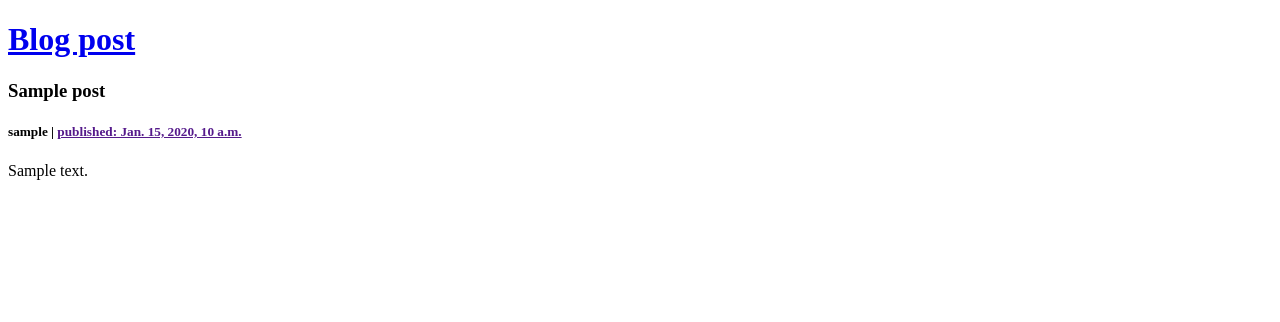
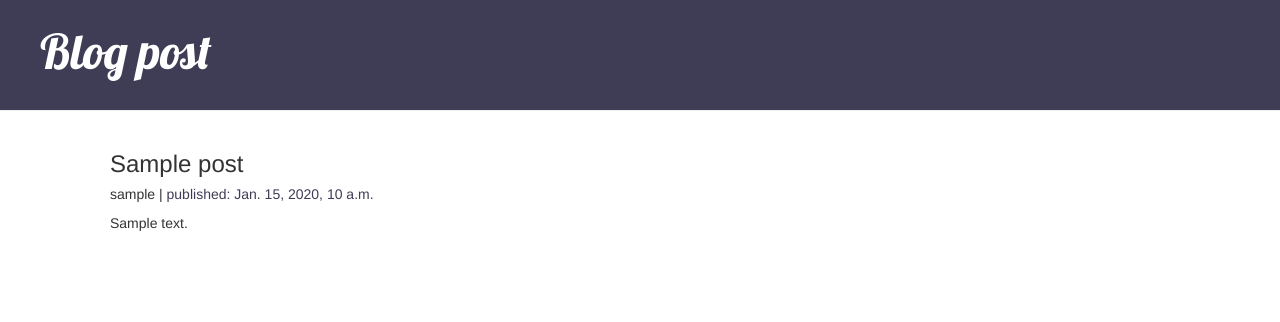
Before and after one commit to oussamabonnor1/Django-basic-blog, a Django app: page / in a window 1280 px wide. Shown: the top 322 px of the page. Run offline with Django 3.2, Linux system fonts and the light colour scheme; tables that the repository leaves empty hold one stand-in row (values such as "Sample post"); some libraries are stand-ins or nearby versions.

Commit message:
adding post lists and post details in views and templates

```diff
--- /dev/null
+++ b/blog/static/css/blog.css
@@ -0,0 +1,47 @@
+.page-header{
+    padding: 5px 0px 20px 40px;
+    background-color: #3F3D56;
+    color: #FFFFFF;
+    margin-top: 0px;
+}
+
+.page-header h1, .page-header h1 a, .page-header h1 a:visited, .page-header h1 a:active {
+    color: #ffffff;
+    font-size: 36pt;
+    text-decoration: none;
+}
+
+.content{
+    margin-left: 40px;
+}
+
+.date {
+    color: #828282;
+}
+
+.save {
+    float: right;
+}
+
+.post-form textarea, .post-form input {
+    width: 100%;
+}
+
+.top-menu, .top-menu:hover, .top-menu:visited {
+    color: #ffffff;
+    float: right;
+    font-size: 26pt;
+    margin-right: 20px;
+}
+
+.post{
+    margin-bottom: 70px;
+}
+
+h1 a{
+    color: #3F3D56;
+    font-family: 'Lobster';
+}
+h5 a, h5 a:visited{
+    color: #3F3D56;
+}
--- /dev/null
+++ b/blog/templates/blog/base.html
@@ -0,0 +1,28 @@
+{% load static %}
+
+<!DOCTYPE html>
+<html lang="en">
+
+<head>
+    <meta charset="UTF-8">
+    <title>Blog | Post List</title>
+    <link rel="stylesheet" href="//maxcdn.bootstrapcdn.com/bootstrap/3.2.0/css/bootstrap.min.css">
+    <link rel="stylesheet" href="//maxcdn.bootstrapcdn.com/bootstrap/3.2.0/css/bootstrap-theme.min.css">
+    <link href="//fonts.googleapis.com/css?family=Lobster&subset=latin,latin-ext" rel="stylesheet" type="text/css">
+    <link rel="stylesheet" href="{% static 'css/blog.css' %}">
+</head>
+
+<body>
+    <div class="page-header">
+        <h1><a href="/">Blog post</a></h1>
+    </div>
+    <div class="content container">
+        <div class="row">
+            <div class="col-md-8">
+            {% block content %}
+            {% endblock %}
+            </div>
+        </div>
+    </div>
+</body>
+</html>
--- a/blog/templates/blog/post_list.html
+++ b/blog/templates/blog/post_list.html
@@ -1,23 +1,17 @@
-<!DOCTYPE html>
-<html lang="en">
-
-<head>
-    <meta charset="UTF-8">
-    <meta name="viewport" content="width=device-width, initial-scale=1.0">
-    <title>Blog | Post List</title>
-</head>
-
-<body>
-    <div>
-        <h1><a href="/">Blog post</a></h1>
+{% extends 'blog/base.html'%}
+{% block content%}
+{%for post in posts%}
+<div class="content container">
+    <div class="row">
+        <div class="col-md-8">
+            <div class="post">
+                <h3>{{post.title}}</h3>
+                <h5>{{post.author}} | <a href="{% url 'post_detail' pk=post.pk%}">published: {{post.published_date}}</a></h5>
+                <p>{{post.text|linebreaksbr}}</p>
+            </div>
+        </div>
     </div>
-    {%for post in posts%}
-    <div>
-        <h3>{{post.title}}</h3>
-        <h5>{{post.author}} | <a href="">published: {{post.published_date}}</a></h5>
-        <p>{{post.text|linebreaksbr}}</p>
-    </div>
-    {%endfor%}
-</body>
-
-</html>
+</div>
+<br>
+{%endfor%}
+{%endblock%}
--- a/blog/urls.py
+++ b/blog/urls.py
@@ -3,4 +3,5 @@ from . import views
 
 urlpatterns = [
     path('', views.post_list, name='post_list'),
+    path('post/<int:pk>', views.post_detail, name='post_detail')
 ]
--- a/blog/views.py
+++ b/blog/views.py
@@ -1,7 +1,11 @@
-from django.shortcuts import render
+from django.shortcuts import render, get_object_or_404
 from .models import Post
 from django.utils import timezone
 
 def post_list(request):
     posts = Post.objects.filter(published_date__lte=timezone.now()).order_by("-published_date")
     return render(request, "blog/post_list.html", {'posts':posts})
+
+def post_detail(request, pk):
+    post = get_object_or_404(Post, pk=pk)
+    return render(request, "blog/post_detail.html", {'post':post})
```
Also changed, not shown: blog/templates/blog/post_detail.html (added, +13 -0 lines).
